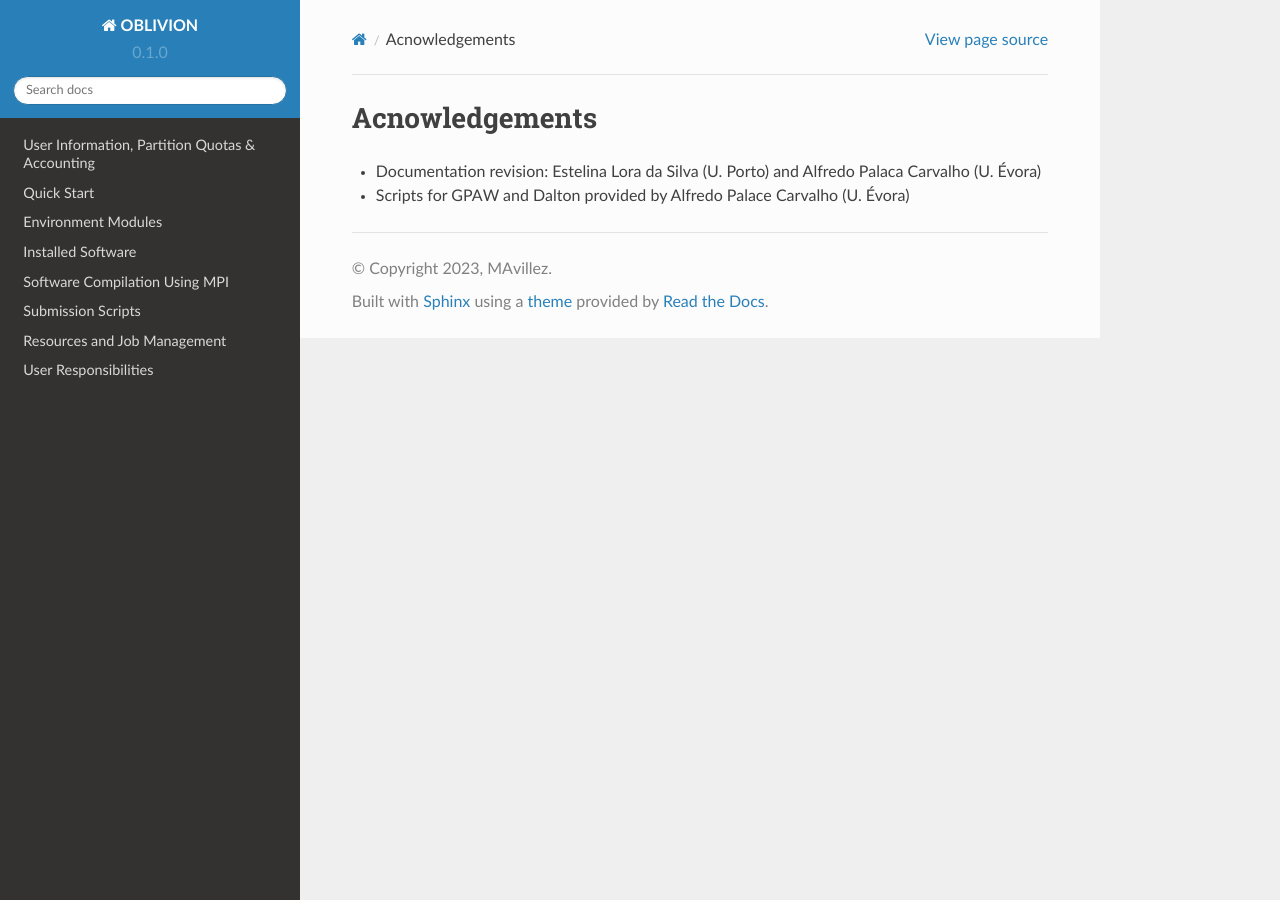
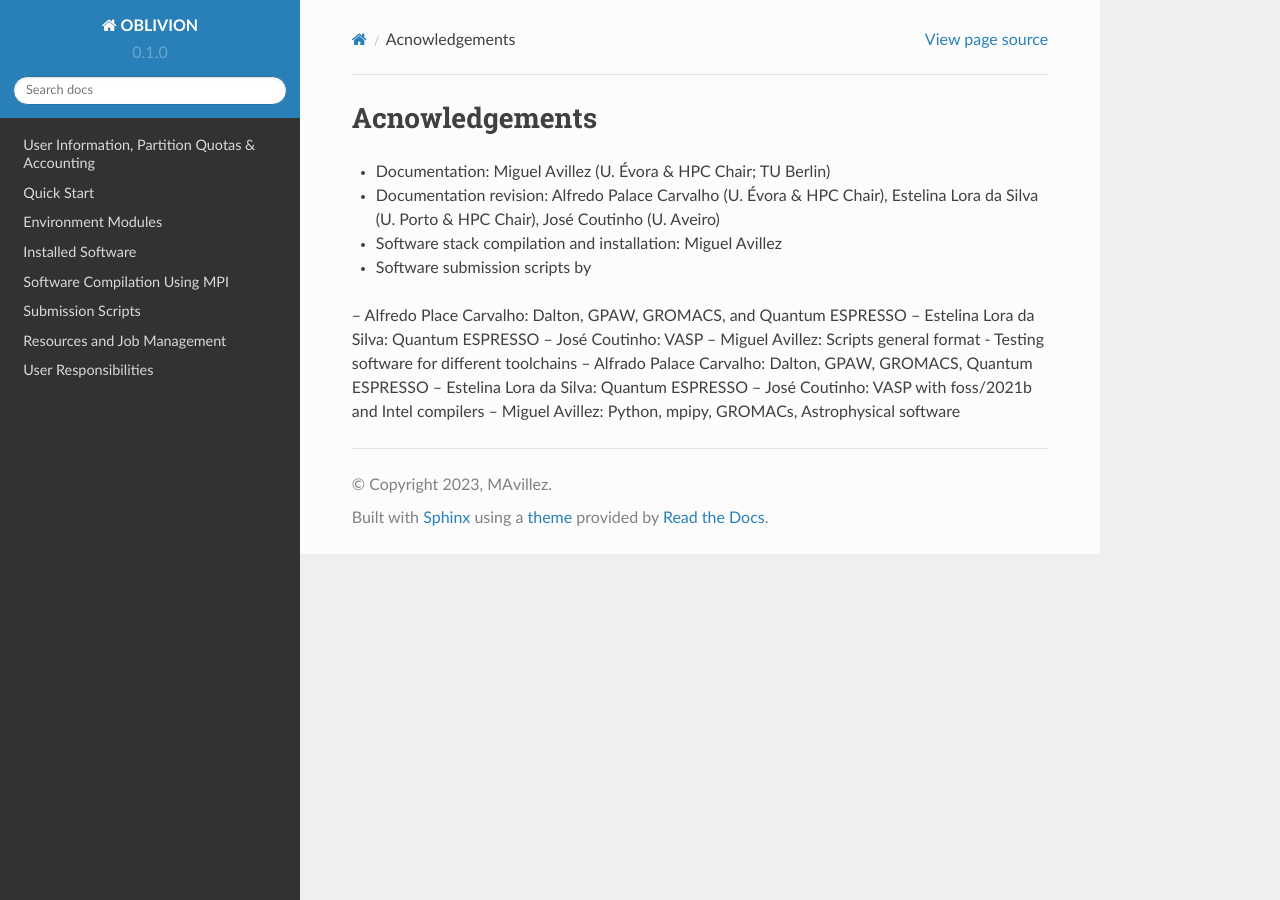
Before and after one commit to mavillez/Oblivion, a Sphinx documentation site: the page built from docs/source/acnowledgments.rst, in a window 1280 px wide. Built offline with Sphinx 7.4.7 and the Read the Docs theme 2.0.0, drawn with Linux system fonts in a browser that asks for light colours.

Commit message:
Update acnowledgments.rst

```diff
--- a/docs/source/acnowledgments.rst
+++ b/docs/source/acnowledgments.rst
@@ -1,5 +1,15 @@
 Acnowledgements
 ===============
-
-- Documentation revision: Estelina Lora da Silva (U. Porto) and Alfredo Palaca Carvalho (U. Évora)
-- Scripts for GPAW and Dalton provided by Alfredo Palace Carvalho (U. Évora)
+- Documentation: Miguel Avillez (U. Évora & HPC Chair; TU Berlin)
+- Documentation revision: Alfredo Palace Carvalho (U. Évora & HPC Chair), Estelina Lora da Silva (U. Porto & HPC Chair), José Coutinho (U. Aveiro)
+- Software stack compilation and installation: Miguel Avillez
+- Software submission scripts by
+-- Alfredo Place Carvalho: Dalton, GPAW, GROMACS, and Quantum ESPRESSO
+-- Estelina Lora da Silva: Quantum ESPRESSO
+-- José Coutinho: VASP
+-- Miguel Avillez: Scripts general format
+- Testing software for different toolchains
+-- Alfrado Palace Carvalho: Dalton, GPAW, GROMACS, Quantum ESPRESSO
+-- Estelina Lora da Silva: Quantum ESPRESSO
+-- José Coutinho: VASP with foss/2021b and Intel compilers
+-- Miguel Avillez: Python, mpipy, GROMACs, Astrophysical software
```
